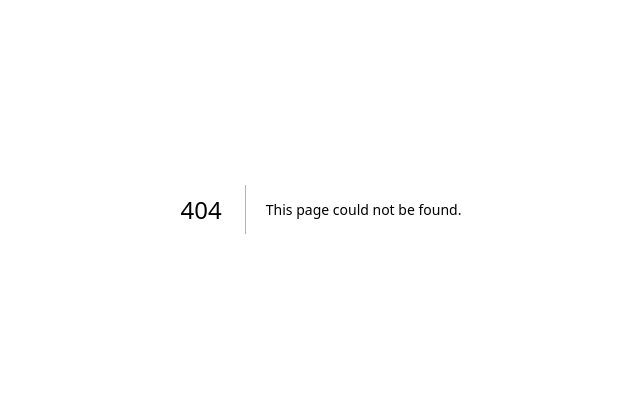
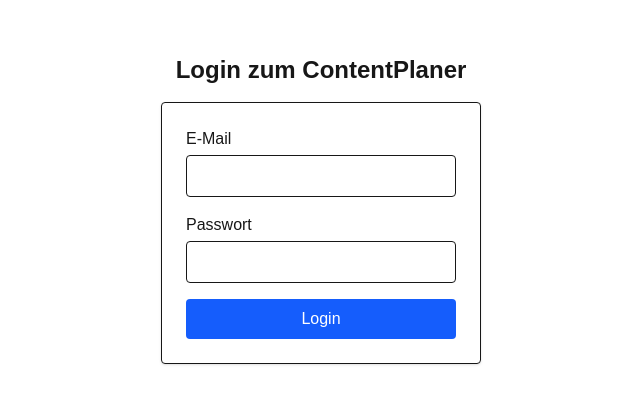
Before and after one commit to CTNMjm/content-planer-app, a Next.js app: page /login in a window 1280 px wide. Before the commit this address had no page. Shown: the part 191-594 px from the top of the page, without its empty margins (319-959 px from the left). Built offline with nearby package versions, Linux system fonts and the light colour scheme.

Commit message:
Add simple login page for ContentPlaner

```diff
--- /dev/null
+++ b/src/app/login/page.tsx
@@ -0,0 +1,24 @@
+// src/app/login/page.tsx
+export default function LoginPage() {
+  return (
+    <main className="flex min-h-screen flex-col items-center justify-center">
+      <h1 className="text-2xl font-bold mb-4">Login zum ContentPlaner</h1>
+      <form className="flex flex-col gap-4 w-80 p-6 border rounded shadow">
+        <label>
+          <span className="block mb-1">E-Mail</span>
+          <input type="email" name="email" required className="w-full border p-2 rounded" />
+        </label>
+        <label>
+          <span className="block mb-1">Passwort</span>
+          <input type="password" name="password" required className="w-full border p-2 rounded" />
+        </label>
+        <button
+          type="submit"
+          className="bg-blue-600 text-white rounded px-4 py-2 hover:bg-blue-700 transition"
+        >
+          Login
+        </button>
+      </form>
+    </main>
+  )
+}
```
